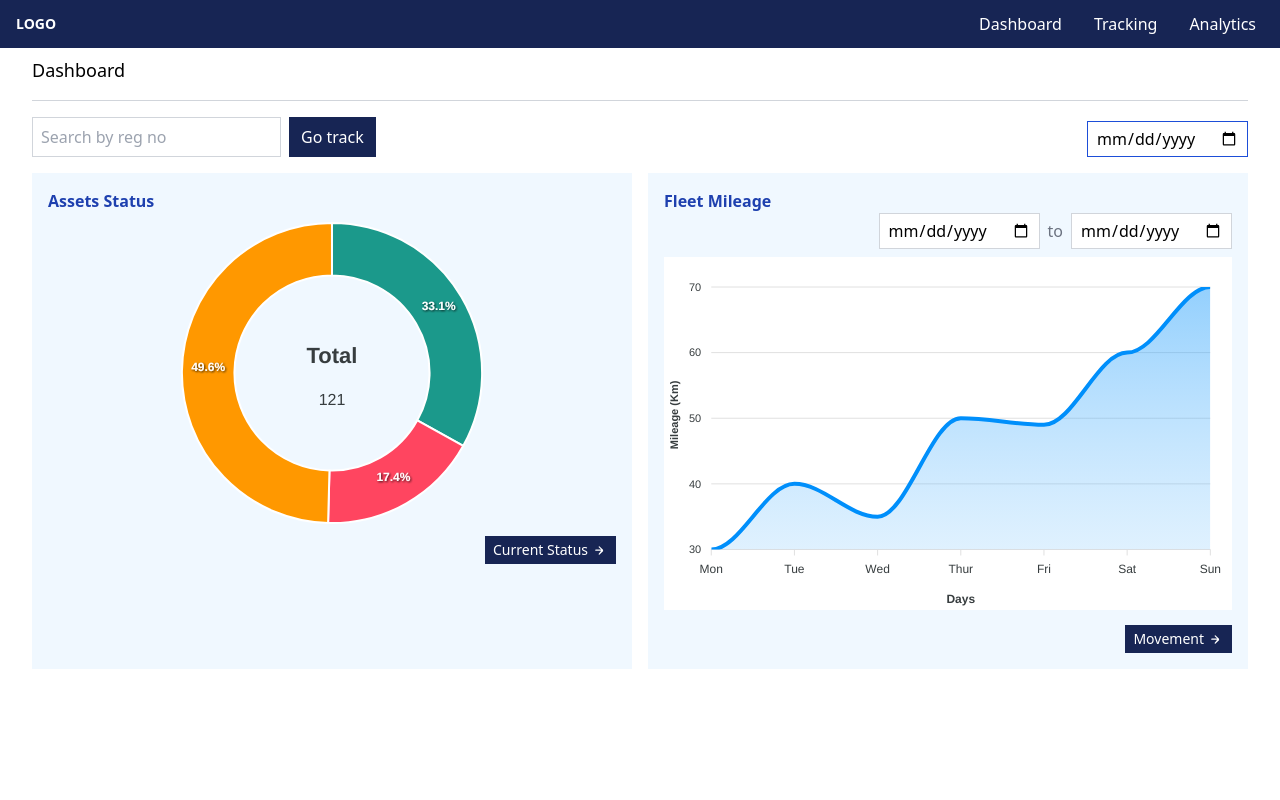
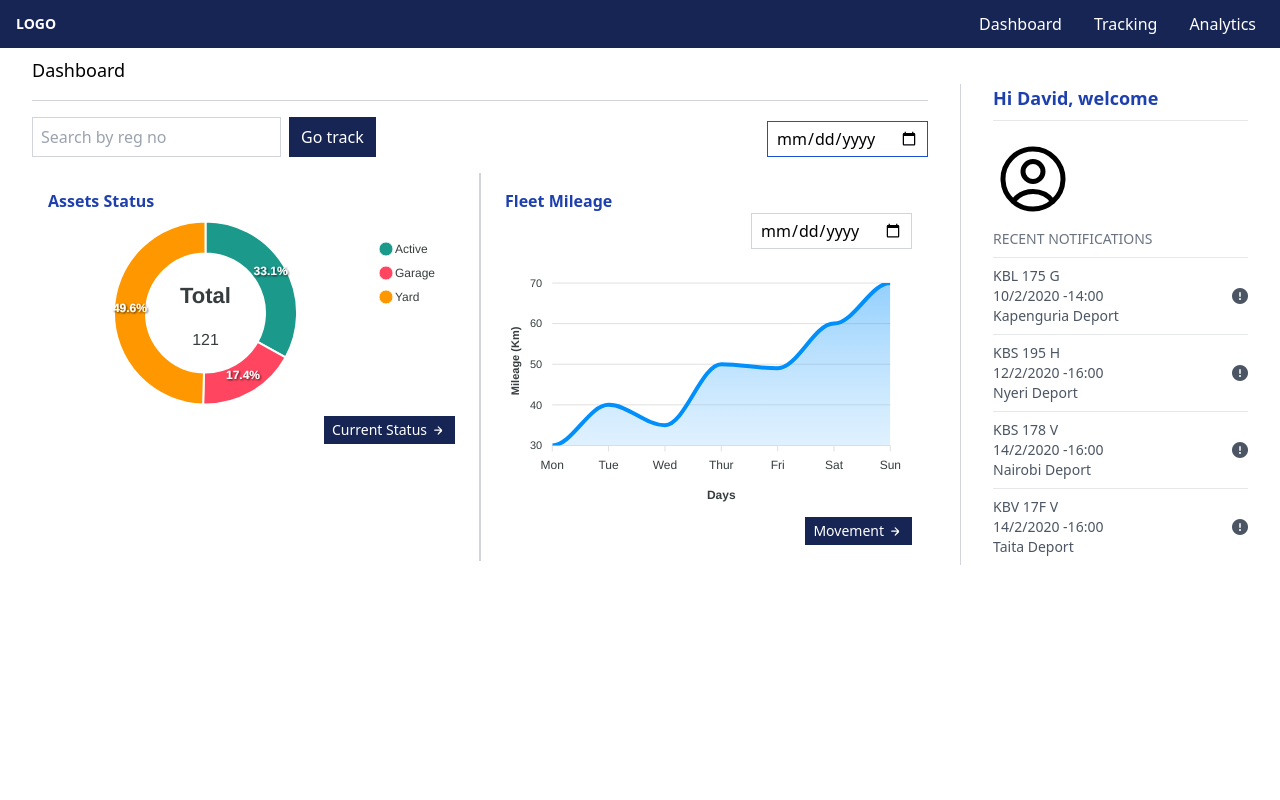
Before and after one commit to Felexonyango/Assessment, a React (Vite) app: page / in a window 1280 px wide. Shown: the top 800 px of the page. Built offline with nearby package versions, Linux system fonts and the light colour scheme; the HTML template or start-up script is replaced by a standard one.

Commit message:
updated changes

```diff
--- a/package.json
+++ b/package.json
@@ -10,6 +10,10 @@
     "preview": "vite preview"
   },
   "dependencies": {
+    "@fortawesome/fontawesome-free": "^6.5.1",
+    "@fortawesome/fontawesome-svg-core": "^6.5.1",
+    "@fortawesome/free-solid-svg-icons": "^6.5.1",
+    "@fortawesome/react-fontawesome": "^0.2.0",
     "@heroicons/react": "^2.1.3",
     "apexcharts": "^3.48.0",
     "axios": "^1.6.8",
--- a/src/App.jsx
+++ b/src/App.jsx
@@ -1,13 +1,28 @@
-import React, { useState } from "react";
+import React, { useState, useEffect } from "react";
 import DoughCharts from "./components/chart/DoughCharts";
 import LineChart from "./components/chart/LineChart";
 import Navbar from "./components/Home/Navbar";
-import Home from "./components/Home/Home";
+import Profile from "./components/Home/Profile";
+import "@fortawesome/fontawesome-free/css/all.css";
 
 function App() {
-  const [searchInput, setSearchInput] = useState('');
-  const [startDate, setStartDate] = useState('');
-  const [endDate, setEndDate] = useState('');
+  const [searchInput, setSearchInput] = useState("");
+  const [startDate, setStartDate] = useState("");
+  const [endDate, setEndDate] = useState("");
+  const [isMobile, setIsMobile] = useState(false);
+
+  useEffect(() => {
+    const handleResize = () => {
+      setIsMobile(window.innerWidth < 768); // Set breakpoint as needed
+    };
+
+    handleResize(); // Initial check
+    window.addEventListener("resize", handleResize);
+
+    return () => {
+      window.removeEventListener("resize", handleResize);
+    };
+  }, []);
 
   const handleSearchInputChange = (event) => {
     setSearchInput(event.target.value);
@@ -22,7 +37,6 @@ function App() {
   };
 
   const handleGoTrack = () => {
-
     console.log("Search input:", searchInput);
     console.log("Start date:", startDate);
     console.log("End date:", endDate);
@@ -30,45 +44,56 @@ function App() {
 
   return (
     <div className="">
-      <Navbar/>
-      <div className=" container">
+      <Navbar />
+      <div className="flex flex-row">
+        <div className="container w-full md:w-3/4">
           <h5 className="mt-2 text-lg font-medium">Dashboard</h5>
           <hr className="my-4 border-t border-gray-300" />
-      <div class="flex flex-col sm:flex-row">
-    <div class="flex flex-row mb-2 sm:mb-0">
+          <div className="flex flex-col sm:flex-row">
+            <div className="flex flex-row mb-2 sm:mb-0">
               <input
                 type="text"
                 value={searchInput}
                 onChange={handleSearchInputChange}
                 placeholder="Search by reg no"
-    class="border border-gray-300 px-2 py-1 mr-2 rounded-lg focus:outline-none focus:ring-2 focus:ring-blue-500"
+                className="border border-gray-300 px-2 py-1 mr-2 rounded-lg focus:outline-none focus:ring-2 focus:ring-blue-500"
               />
 
-      <button onClick={handleGoTrack} class="bg-blue-950 text-white px-3 py-1 rounded-lg focus:outline-none">Go track</button>
-
+              <button
+                onClick={handleGoTrack}
+                className="bg-blue-950 text-white px-3 py-1 rounded-lg focus:outline-none"
+              >
+                Go track
+              </button>
             </div>
-    <div class="ml-0 sm:ml-auto sm:mt-1">
+            <div className="ml-0 sm:ml-auto sm:mt-1">
               <input
                 type="date"
                 value={startDate}
                 onChange={handleStartDateChange}
-            class="border   border-blue-700 px-2 py-1 rounded-md focus:outline-none focus:ring-2 focus:ring-blue-500"
+                className="border border-blue-700 px-2 py-1 rounded-md focus:outline-none focus:ring-2 focus:ring-blue-500"
               />
             </div>
           </div>
 
-
           <div className="flex flex-col mt-4 md:flex-row">
-        <div className="flex-1 p-4 mb-4 md:mb-0 md:mr-4" style={{ backgroundColor: "aliceblue" }}>
+            <div className="flex-1 p-4 mb-4 md:mb-0 md:mr-2">
+              <div className="bg-aliceblue rounded-lg overflow-hidden">
                 <DoughCharts />
               </div>
-        <div className="flex-1 p-4" style={{ backgroundColor: "aliceblue" }}>
+            </div>
+            <div className="border-l-2 border-gray-300"></div>
+            <div className="flex-1 p-4 md:ml-2">
+              <div className="bg-aliceblue rounded-lg overflow-hidden">
                 <LineChart />
               </div>
             </div>
           </div>
-      <Home/>
-
+        </div>
+        <div className={`w-1/4 md:w-1/4 ${isMobile ? 'hidden' : ''} mt-9 border-l border-gray-300`}>
+          <Profile />
+        </div>
+      </div>
     </div>
   );
 }
--- a/src/components/Home/Navbar.jsx
+++ b/src/components/Home/Navbar.jsx
@@ -42,7 +42,7 @@ const Navbar = () => {
           ))}
         </div>
       </div>
-      {isMenuOpen && (
+      {/* {isMenuOpen && (
         <div className="md:hidden bg-white text-gray-800 mt-12 w-full p-2 rounded shadow-lg">
           <ul className="flex flex-col space-y-2">
             {menuItems.map((item, index) => (
@@ -54,7 +54,7 @@ const Navbar = () => {
             ))}
           </ul>
         </div>
-      )}
+      )} */}
     </nav>
   );
 }
--- /dev/null
+++ b/src/components/Home/Notifications.jsx
@@ -0,0 +1,51 @@
+import React from "react";
+
+const NotificationCard = ({ line1, line2, line3 }) => {
+  return (
+    <div className="flex items-center justify-between py-2 border-t border-gray-200">
+      <div>
+        <div>
+
+        <p className="text-sm text-gray-600">{line1}</p>
+        </div>
+        <p className="text-sm text-gray-600">{line2}</p>
+        <p className="text-sm text-gray-600">{line3}</p>
+      </div>
+      <i
+        className="fa fa-exclamation-circle  text-gray-600"
+        aria-hidden="true"
+      ></i>
+    </div>
+  );
+};
+
+const Notifications = () => {
+  const notifications = [
+    {
+      line1: "KBL 175 G",
+      line2: "10/2/2020 -14:00",
+      line3: "Kapenguria Deport",
+    },
+    { line1: "KBS 195 H", line2: "12/2/2020 -16:00", line3: "Nyeri Deport" },
+    { line1: "KBS 178 V", line2: "14/2/2020 -16:00", line3: "Nairobi Deport" },
+    { line1: "KBV 17F V", line2: "14/2/2020 -16:00", line3: "Taita Deport" },
+  ];
+
+  return (
+    <div>
+      <h4 className="text-sm font-medium text-gray-500 mb-2">
+        RECENT NOTIFICATIONS
+      </h4>
+      {notifications.map((notification, index) => (
+        <NotificationCard
+          key={index}
+          line1={notification.line1}
+          line2={notification.line2}
+          line3={notification.line3}
+        />
+      ))}
+    </div>
+  );
+};
+
+export default Notifications;
--- /dev/null
+++ b/src/components/Home/Profile.jsx
@@ -0,0 +1,35 @@
+import React, { useState } from "react";
+import Notifications from "./Notifications";
+
+const Profile = () => {
+  const [name, setName] = useState("David");
+
+  return (
+    <div className=" container items-center">
+      <div>
+        <p className="text-lg text  text-blue-800 font-semibold">Hi {name}, welcome</p>
+        <div className="border-t border-gray-200 mt-2 pt-2">
+          <svg
+            style={{ width: "80px", height: "100px" }}
+            data-slot="icon"
+            fill="none"
+            strokeWidth="1.5"
+            stroke="currentColor"
+            viewBox="0 0 24 24"
+            xmlns="http://www.w3.org/2000/svg"
+            aria-hidden="true"
+          >
+            <path
+              strokeLinecap="round"
+              strokeLinejoin="round"
+              d="M17.982 18.725A7.488 7.488 0 0 0 12 15.75a7.488 7.488 0 0 0-5.982 2.975m11.963 0a9 9 0 1 0-11.963 0m11.963 0A8.966 8.966 0 0 1 12 21a8.966 8.966 0 0 1-5.982-2.275M15 9.75a3 3 0 1 1-6 0 3 3 0 0 1 6 0Z"
+            ></path>
+          </svg>
+        </div>
+      </div>
+      <Notifications/>
+    </div>
+  );
+};
+
+export default Profile;
--- a/src/components/chart/DoughCharts.jsx
+++ b/src/components/chart/DoughCharts.jsx
@@ -66,14 +66,14 @@ const DoughCharts = () => {
         colors: ["#1B998B", "#FF4560", "#FF9800"],
       },
       legend: {
-        show: false,
+        show: true,
       },
       responsive: [
         {
           breakpoint: 0,
           options: {
             chart: {
-              width: "60%",
+              width: "50%",
             },
           },
         },
@@ -118,7 +118,7 @@ const DoughCharts = () => {
         series={chartData.series}
         type="donut"
         width="100%"
-        height={320}
+        height={200}
       />
       <button className="bg-blue-950 text-white px-2 py-1 rounded-md float-right space-x-1">
         <div className="flex flex-row items-center">
@@ -130,9 +130,9 @@ const DoughCharts = () => {
             fill="currentColor"
           >
             <path
-              fill-rule="evenodd"
+              fillRule="evenodd"
               d="M13.77 10.47a.75.75 0 0 1 0 1.06l-4.25 4.25a.75.75 0 0 1-1.06-1.06L11.44 11H4.75a.75.75 0 0 1 0-1.5H11.44l-2.98-2.97a.75.75 0 0 1 1.06-1.06l4.25 4.25z"
-              clip-rule="evenodd"
+              clipRule="evenodd"
             />
           </svg>
         </div>
--- a/src/components/chart/LineChart.jsx
+++ b/src/components/chart/LineChart.jsx
@@ -39,7 +39,7 @@ const LineChart = () => {
     },
     responsive: [
       {
-        breakpoint: 480,
+        breakpoint: 300,
         options: {
           chart: {
             width: "100%",
@@ -75,17 +75,7 @@ const LineChart = () => {
   return (
     <div className="">
       <h6 className="text-left  font-bold text-blue-800">Fleet Mileage</h6>
-      <div className="flex items-center justify-end mb-2">
-        <div className="relative">
-          <input
-            type="date"
-            value={startDate}
-            onChange={handleStartDateChange}
-            className="border border-gray-300 px-2 py-1 rounded-md focus:outline-none focus:ring-2 focus:ring-blue-500"
-          />
-        </div>
-        <span className="mx-2 text-gray-500">to</span>
-        <div className="relative">
+      <div className=" mb-1  float-right">
         <input
           type="date"
           value={endDate}
@@ -93,9 +83,9 @@ const LineChart = () => {
           className="border border-gray-300 px-2 py-1 rounded-md focus:outline-none focus:ring-2 focus:ring-blue-500"
         />
       </div>
-      </div>
 
       <Chart options={options} series={series} type="area" />
+      <div className=" mt-9">
         <button className="bg-blue-950 text-white px-2 py-1 rounded-md float-right space-x-1">
           <div className="flex flex-row items-center">
             <span className="text-sm">Movement</span>
@@ -106,14 +96,15 @@ const LineChart = () => {
               fill="currentColor"
             >
               <path
-              fill-rule="evenodd"
+                fillRule="evenodd"
                 d="M13.77 10.47a.75.75 0 0 1 0 1.06l-4.25 4.25a.75.75 0 0 1-1.06-1.06L11.44 11H4.75a.75.75 0 0 1 0-1.5H11.44l-2.98-2.97a.75.75 0 0 1 1.06-1.06l4.25 4.25z"
-              clip-rule="evenodd"
+                clipRule="evenodd"
               />
             </svg>
           </div>
         </button>
       </div>
+    </div>
   );
 };
 
```
Also changed, not shown: 1 other file (tests, documents, lock files or other folders). Lines whose indentation alone changed are shown as unchanged.
